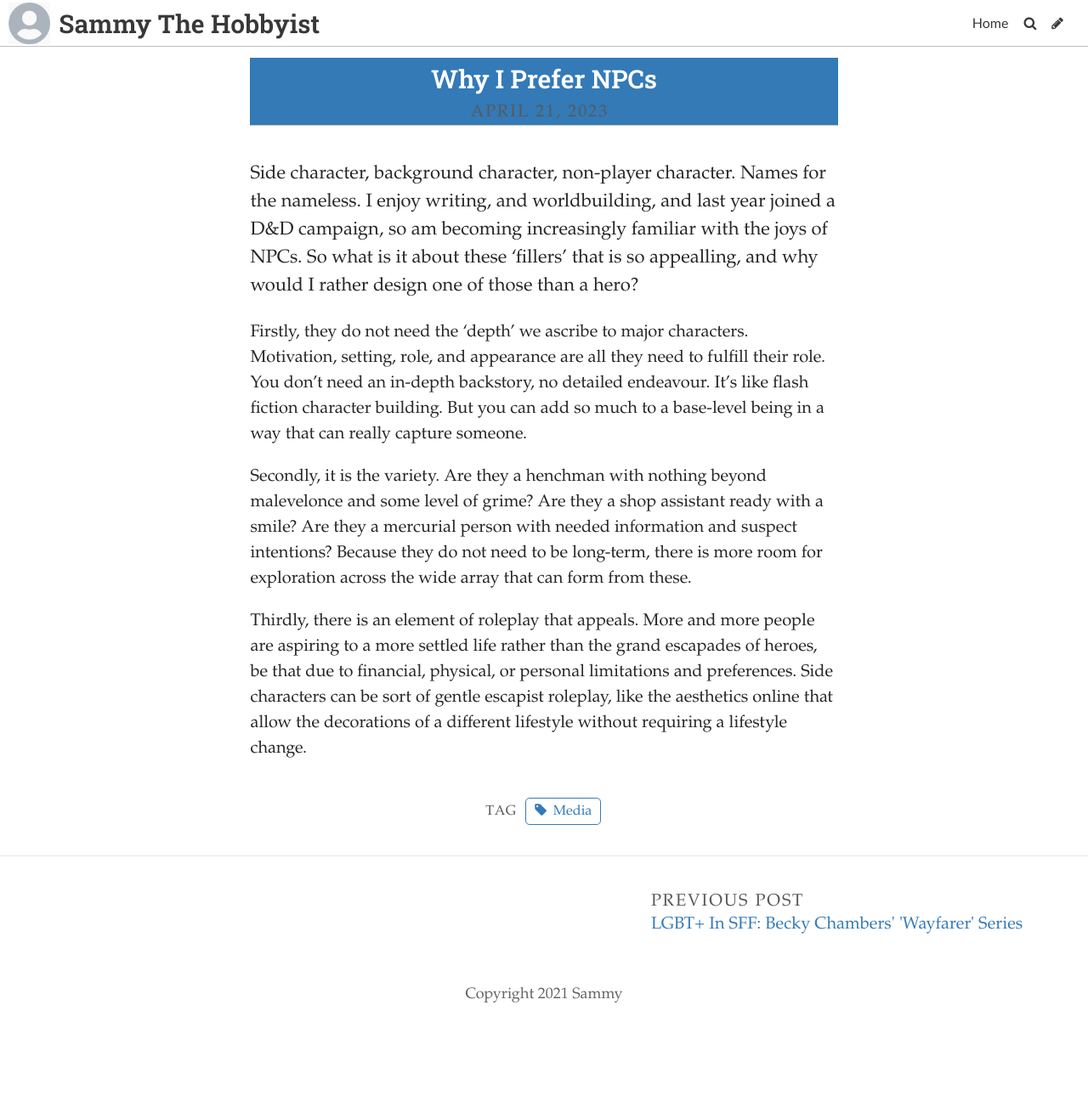
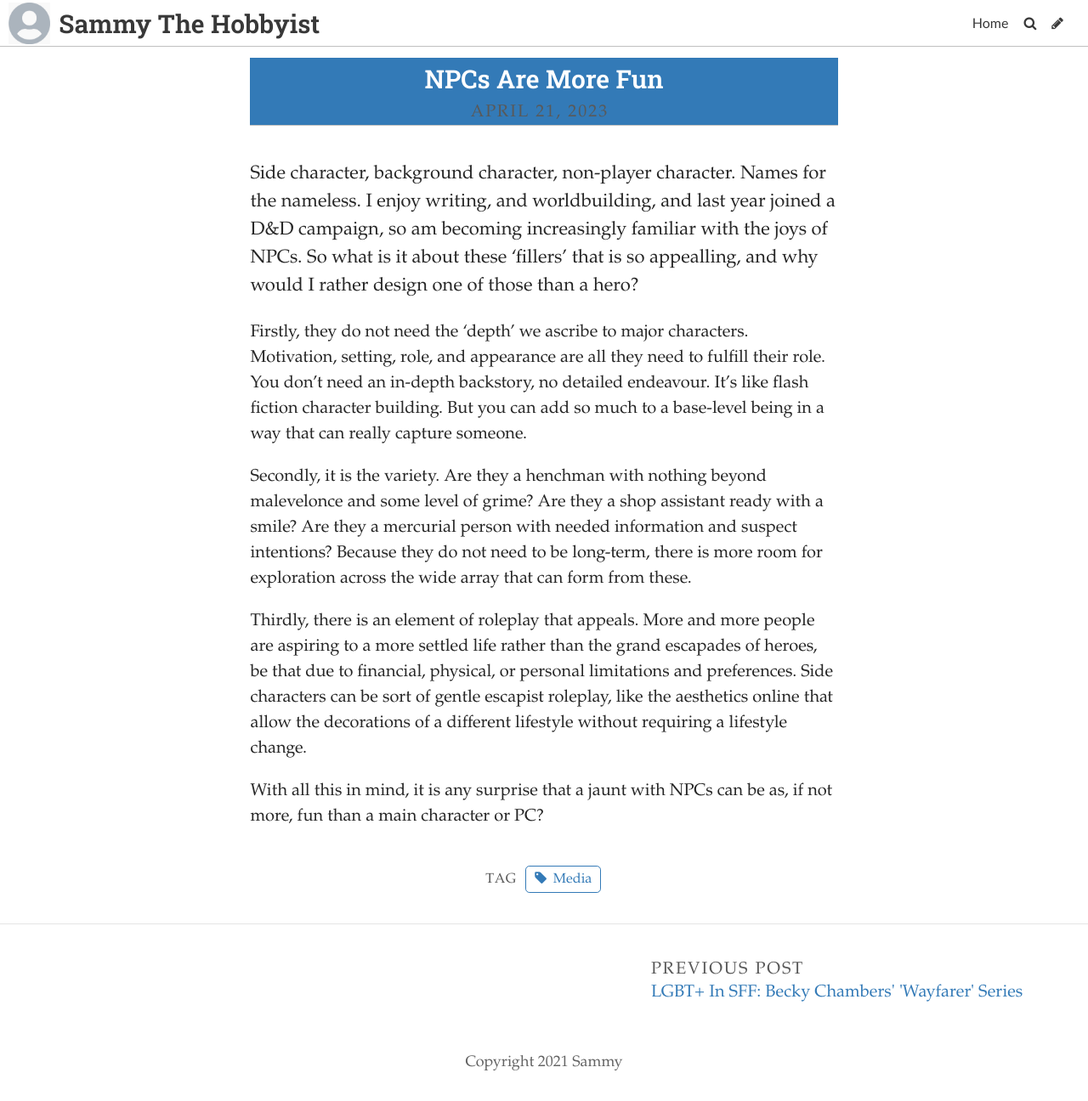
Before and after one commit to SammySpinsAYarn/Blog, a Jekyll site: the page built from _posts/2023-04-25-why-i-prefer-npcs.md, in a window 1280 px wide. Shown: the whole page at 85% size. Built offline with Jekyll 4.4.1, drawn with Linux system fonts in a browser that asks for light colours; some web fonts are replaced; before the commit the page ends 1216 px from its top, so only the background shows below that.

Commit message:
Update Post “2023-04-25-why-i-prefer-npcs”

```diff
--- a/_posts/2023-04-25-why-i-prefer-npcs.md
+++ b/_posts/2023-04-25-why-i-prefer-npcs.md
@@ -1,6 +1,6 @@
 ---
 layout: post
-title: Why I Prefer NPCs
+title: NPCs Are More Fun
 date: 2023-04-21T12:30:06.529Z
 title_color: "#ffffff"
 comments: false
@@ -14,3 +14,5 @@ F﻿irstly, they do not need the 'depth' we ascribe to major characters. Motivat
 S﻿econdly, it is the variety. Are they a henchman with nothing beyond malevelonce and some level of grime? Are they a shop assistant ready with a smile? Are they a mercurial person with needed information and suspect intentions? Because they do not need to be long-term, there is more room for exploration across the wide array that can form from these.
 
 T﻿hirdly, there is an element of roleplay that appeals. More and more people are aspiring to a more settled life rather than the grand escapades of heroes, be that due to financial, physical, or personal limitations and preferences. Side characters can be sort of gentle escapist roleplay, like the aesthetics online that allow the decorations of a different lifestyle without requiring a lifestyle change.
+
+W﻿ith all this in mind, it is any surprise that a jaunt with NPCs can be as, if not more, fun than a main character or PC?
```
